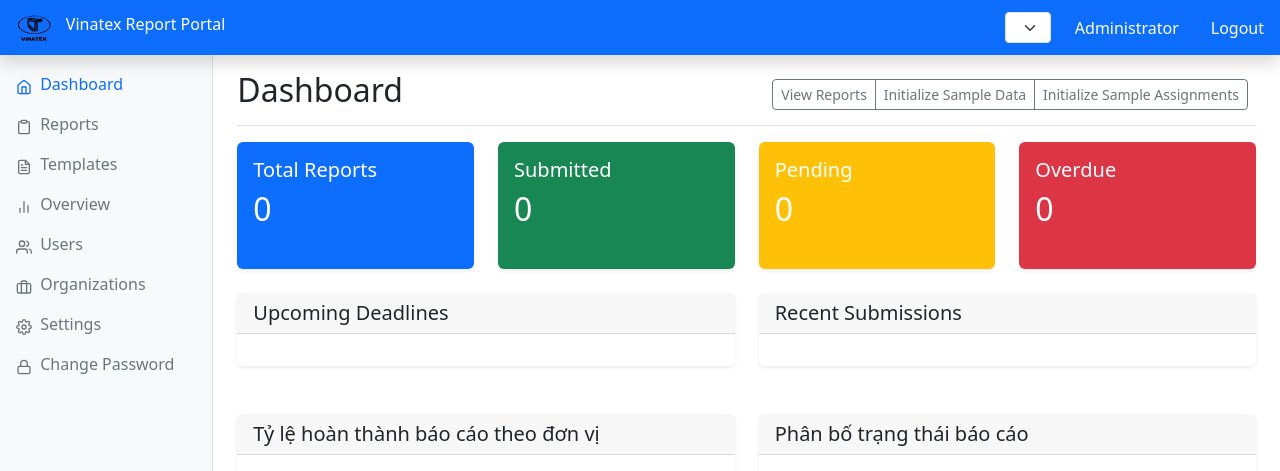
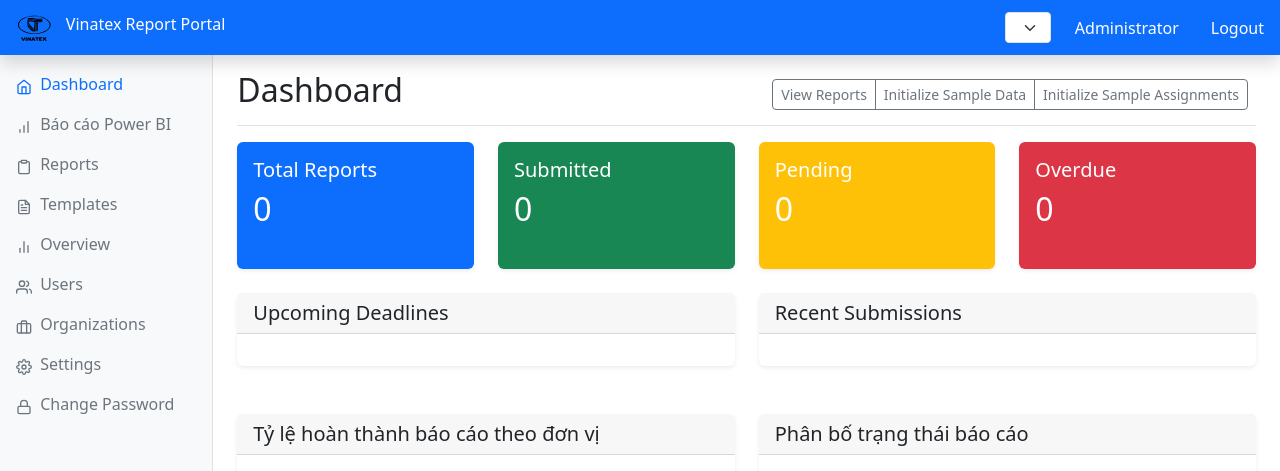
Before and after one commit to blackrosevn/Dev03-Report, a Flask app: page /dashboard in a window 1280 px wide. Shown: the top 471 px of the page. Run offline with Flask 3, Linux system fonts and the light colour scheme; a user stored in the database is signed in; some libraries are stand-ins or nearby versions.

Commit message:
Update base.html

```diff
--- a/templates/base.html
+++ b/templates/base.html
@@ -49,6 +49,13 @@
                                 <span data-i18n="menu.dashboard">Dashboard</span>
                             </a>
                         </li>
+                        <li class="nav-item">
+                            <a class="nav-link {% if request.endpoint == 'powerbi' %}active{% endif %}" href="{{ url_for('powerbi') }}">
+                                <i data-feather="bar-chart"></i>
+                                <span>Báo cáo Power BI</span>
+                            </a>
+                        </li>
+
                         <li class="nav-item">
                             <a class="nav-link {% if request.endpoint == 'report_assignments' %}active{% endif %}" href="{{ url_for('report_assignments') }}">
                                 <i data-feather="clipboard"></i>
```
